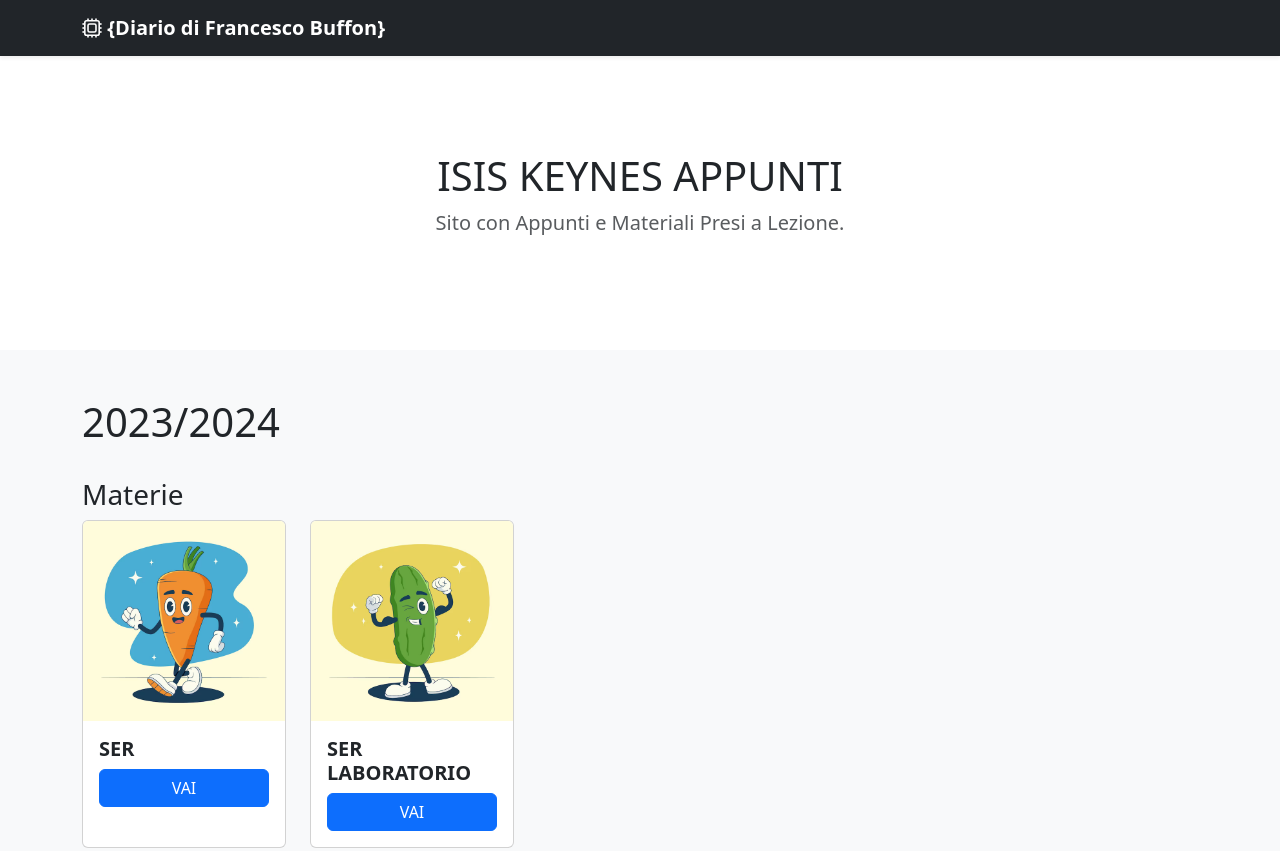
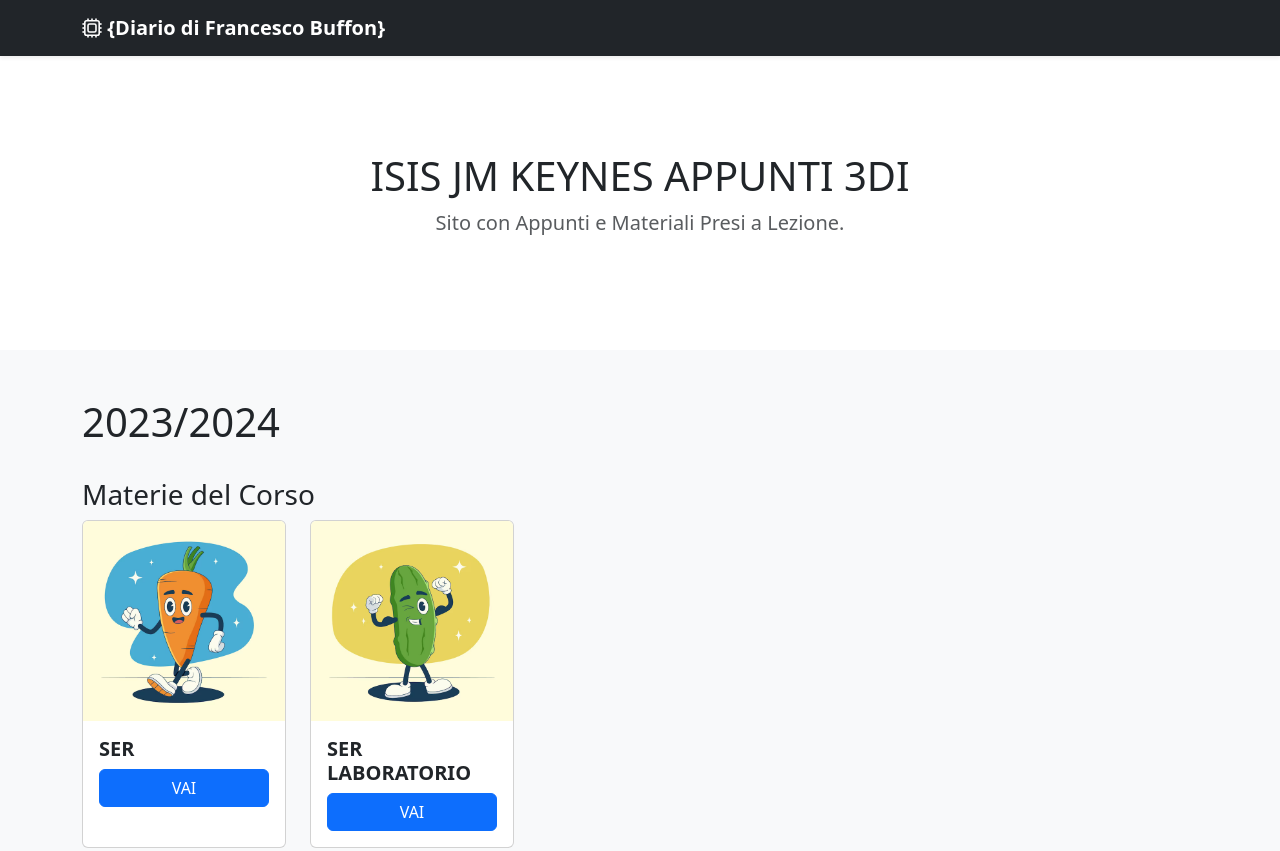
Before and after one commit to FrancescoBuffon08/FrancescoBuffon08.github.io, a plain HTML site: page index.html in a window 1280 px wide. Shown: the top 851 px of the page. Drawn offline with nearby package versions, Linux system fonts and the light colour scheme.

Commit message:
[ADD] Decoration

```diff
--- a/index.html
+++ b/index.html
@@ -75,7 +75,7 @@
         <section class="py-5 text-center container">
             <div class="row py-lg-5">
                 <div class="col-lg-6 col-md-8 mx-auto">
-                    <h1 class="fw-light">ISIS KEYNES APPUNTI</h1>
+                    <h1 class="fw-light">ISIS JM KEYNES APPUNTI 3DI</h1>
                     <p class="lead text-body-secondary">
                         Sito con Appunti e Materiali Presi a Lezione.
                     </p>
@@ -87,7 +87,7 @@
             <div class="container">
                 <h1>2023/2024</h1>
                 <br />
-                <h3 id="Tournament">Materie</h3>
+                <h3 id="Tournament">Materie del Corso</h3>
                 <div class="row row-cols-1 row-cols-md-5 g-4">
                     <div class="col">
                         <div class="card h-100">
```
